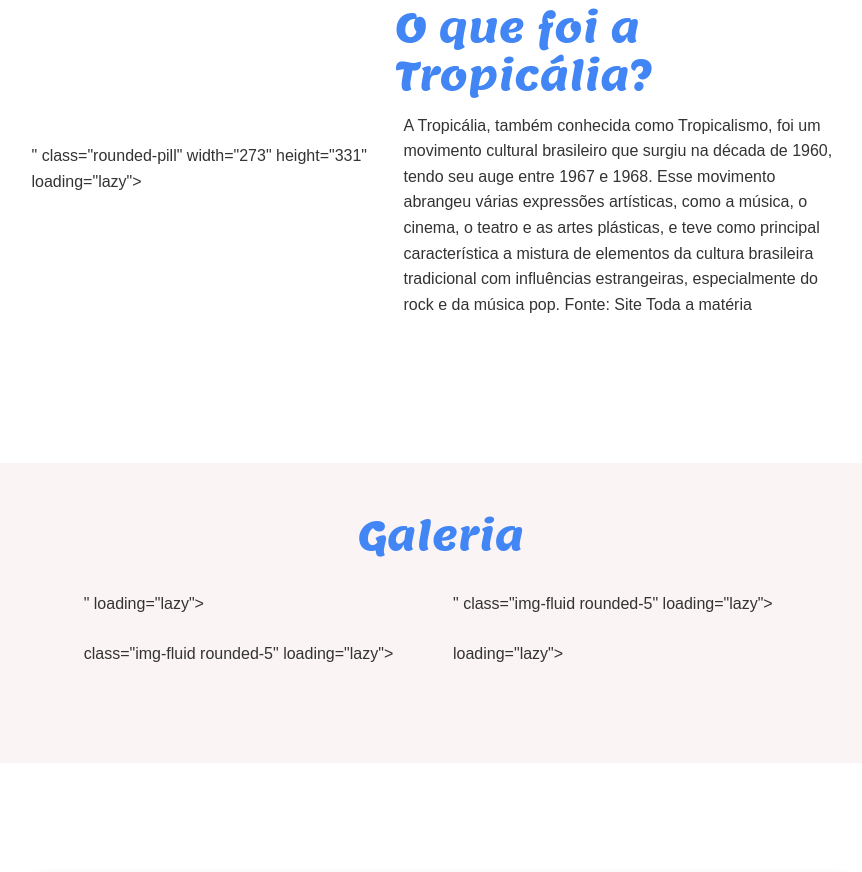
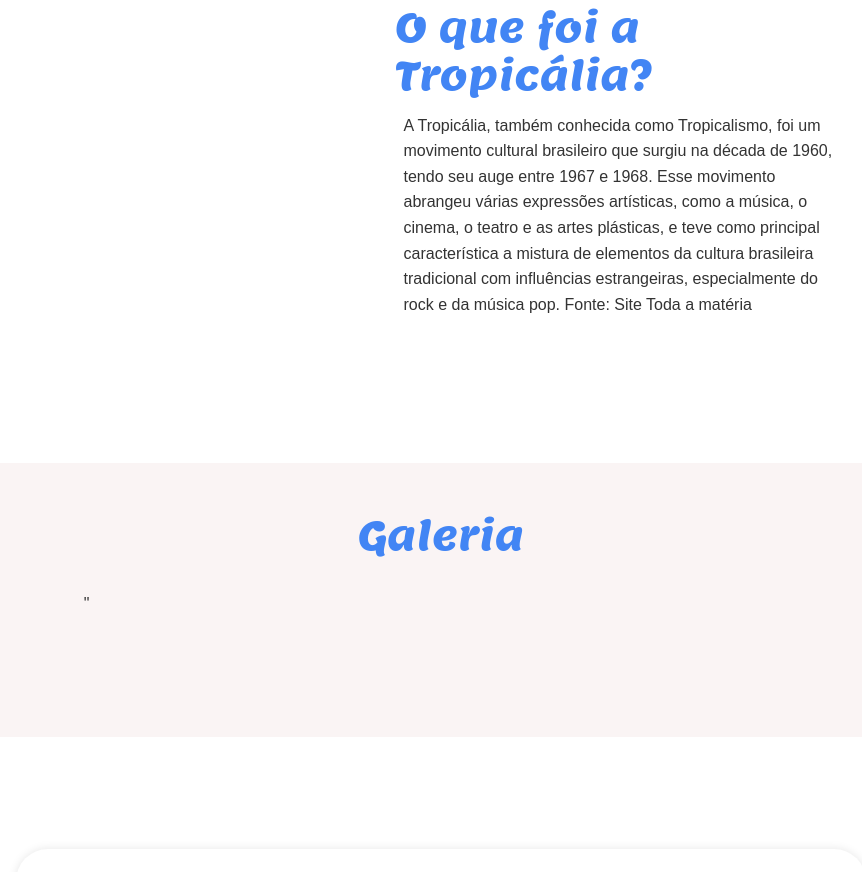
Before and after one commit to perfilEstud/Pietro-acessibilidade, a plain HTML site: page pietro acessibilidade/index.html in a window 1280 px wide. Shown: the part 1061-1933 px from the top of the page, without its empty margins (199-1061 px from the left). Drawn offline with nearby package versions, Linux system fonts and the light colour scheme.

Commit message:
Update index.html

```diff
--- a/pietro acessibilidade/index.html
+++ b/pietro acessibilidade/index.html
@@ -46,7 +46,7 @@
                         class="btn btn-primary btn-lg botao-inicio fw-semibold">Quero
                         conhecer!</a>
                 </div>
-                <img src="img/lossy-page1-640px-Os_Mutantes.tif (1).png" alt="A imagem apresenta o grupo musical Os mutantes, sao tres pessoas cantando em um microfone" title="Os mutantes - CC0 Domínio Público / Acervo Arquivo Nacional" class="img-fluid img-inicio">
+                 alt="A imagem apresenta o grupo musical Os mutantes, sao tres pessoas cantando em um microfone" title="Os mutantes - CC0 Domínio Público / Acervo Arquivo Nacional" class="img-fluid img-inicio">
 
               </div>
         </section>
@@ -54,7 +54,7 @@
         <section id="tropicalia" class="my-5 pt-6 secao-tropicalia" tabindex="0" aria-label="Seção explicativa sobre a tropicália">
             <div class="container d-flex align-items-center ">
                 <div class="col-4 d-flex justify-content-center ">
-                    " class="rounded-pill" width="273" height="331" loading="lazy">
+
                 </div>
                 <div class="col-5">
                     <h2>O que foi a Tropicália?</h2>
@@ -74,20 +74,19 @@
                 <div class="row justify-content-md-center">
                     <div class="col-md-4">
                         "
-                             loading="lazy">
+
                     </div>
                     <div class="col-md-4">
-                        " class="img-fluid rounded-5"
-                            loading="lazy">
+
                     </div>
                 </div>
                 <div class="row mt-4  justify-content-md-center">
                     <div class="col-md-4">
-                         class="img-fluid rounded-5" loading="lazy">
+
                     </div>
                     <div class="col-md-4">
 
-                             loading="lazy">
+
                     </div>
                 </div>
              </div>
```
